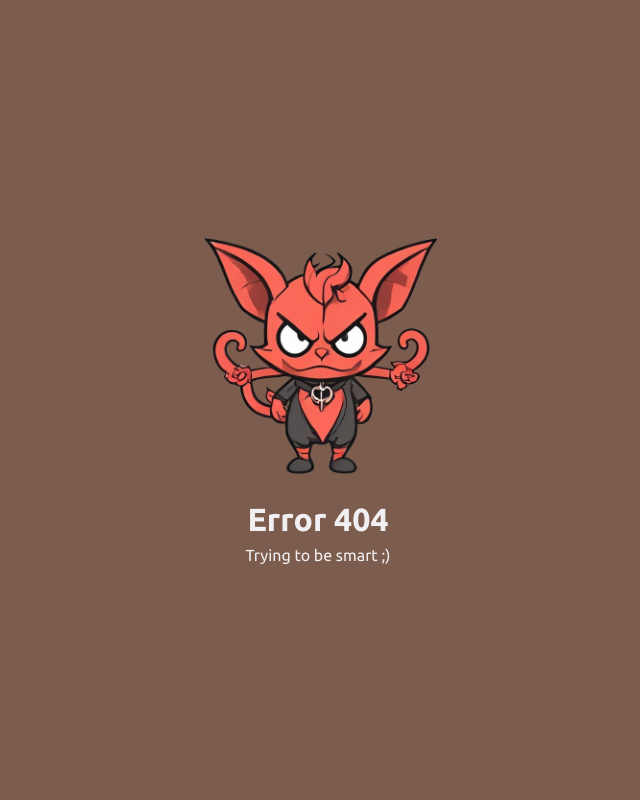
After one commit to Baron105/DBMS-WebApp, a Flask app: page /admin/1 in a window 1280 px wide. The commit adds this page. Shown: the whole page, without its empty margins (322-962 px from the left). Run offline with Flask 2, Linux system fonts and the light colour scheme; the visitor is signed in with stand-in values (Sample User, id 1); data that the repository does not hold is empty; some libraries are stand-ins or nearby versions.

Commit message:
taunt hackers

```diff
--- a/app.py
+++ b/app.py
@@ -206,7 +206,7 @@ def admin(url_encrypt):
     if url_encrypt == session["admin"]:
         return render_template("admin.html", events=events2, url_encrypt=url_encrypt)
     else:
-        abort(404)
+        return render_template("error.html")
 
 
 @app.route("/add_event/<url_encrypt>", methods=["GET", "POST"])
@@ -234,10 +234,10 @@ def add_event(url_encrypt):
     else:
         if url_encrypt == session["admin"]:
             return render_template("add_event.html", url_encrypt=url_encrypt)
-        abort(404)
+        return render_template("error.html")
     if url_encrypt == session["admin"]:
         return redirect(url_for("admin", url_encrypt=url_encrypt))
-    abort(404)
+    return render_template("error.html")
 
 
 @app.route("/remove_participant/<url_encrypt>")
@@ -256,7 +256,7 @@ def remove_participant(url_encrypt):
             url_encrypt=url_encrypt,
         )
     else:
-        abort(404)
+        return render_template("error.html")
 
 
 @app.route("/remove_participant2/<int:fest_id>/<url_encrypt>", methods=["GET", "POST"])
@@ -278,7 +278,7 @@ def remove_participant2(fest_id, url_encrypt):
     if url_encrypt == session["admin"]:
         return redirect(url_for("remove_participant", url_encrypt=url_encrypt))
     else:
-        abort(404)
+        return render_template("error.html")
 
 
 @app.route("/add_organiser/<int:event_id>/<url_encrypt>", methods=["GET", "POST"])
@@ -318,11 +318,11 @@ def add_organiser(event_id, url_encrypt):
                 "add_organiser.html", event_id=event_id, url_encrypt=url_encrypt
             )
         else:
-            abort(404)
+            return render_template("error.html")
     if url_encrypt == session["admin"]:
         return redirect(url_for("admin", url_encrypt=url_encrypt))
     else:
-        abort(404)
+        return render_template("error.html")
 
 
 @app.route("/remove_organiser/<int:event_id>/<url_encrypt>", methods=["GET", "POST"])
@@ -347,11 +347,11 @@ def remove_organiser(event_id, url_encrypt):
                 "remove_organiser.html", event_id=event_id, url_encrypt=url_encrypt
             )
         else:
-            abort(404)
+            return render_template("error.html")
     if url_encrypt == session["admin"]:
         return redirect(url_for("admin", url_encrypt=url_encrypt))
     else:
-        abort(404)
+        return render_template("error.html")
 
 
 @app.route(
@@ -378,7 +378,7 @@ def index(fest_id, organise, student, x, url_encrypt):
     url_encrypt = sha256_hash(str(rsa_hash_encrypt(str(fest_id),key)))
 
     if student != session["student"] or organise != session["organise"]:
-        abort(404)
+        return render_template("error.html")
     if fest_id > 1000:
         # show details of user
         try:
@@ -555,7 +555,7 @@ def index(fest_id, organise, student, x, url_encrypt):
 
         )
     else:
-        abort(404)
+        return render_template("error.html")
 
 
 @app.route(
@@ -724,7 +724,6 @@ def register():
     else:
         return render_template("register.html")
 
-
 if __name__ == "__main__":
     # connect to the database
 
--- a/static/css/styles.css
+++ b/static/css/styles.css
@@ -794,3 +794,21 @@ a {
 .hide {
     display: none;
 }
+
+.error-page {
+    display: flex;
+    flex-direction: column;
+    align-items: center;
+    justify-content: center;
+    height: 100vh;
+    width: 100%;
+    background-color: var(--ds);
+    color: var(--ls);
+    gap: 0.5rem;
+}
+
+.error-img {
+    height: 30vh;
+    aspect-ratio: 1/1;
+    margin-bottom: 1rem;
+}
--- /dev/null
+++ b/templates/error.html
@@ -0,0 +1,13 @@
+{% extends 'base.html' %}
+
+{% block head %}
+<title>Error 404</title>
+{% endblock %}
+
+{% block body %}
+<div class="error-page">
+    <img class="error-img" src="{{ url_for('static', filename='images/error.png') }}" alt="error icon">
+    <h1>Error 404</h1>
+    <p>Trying to be smart ;)</p>
+</div>
+{% endblock %}
```
Also changed, not shown: static/images/0add4060-820f-4c6a-9b2b-25b5e5fd7a5f.jpeg (deleted), static/images/error.png (added).
